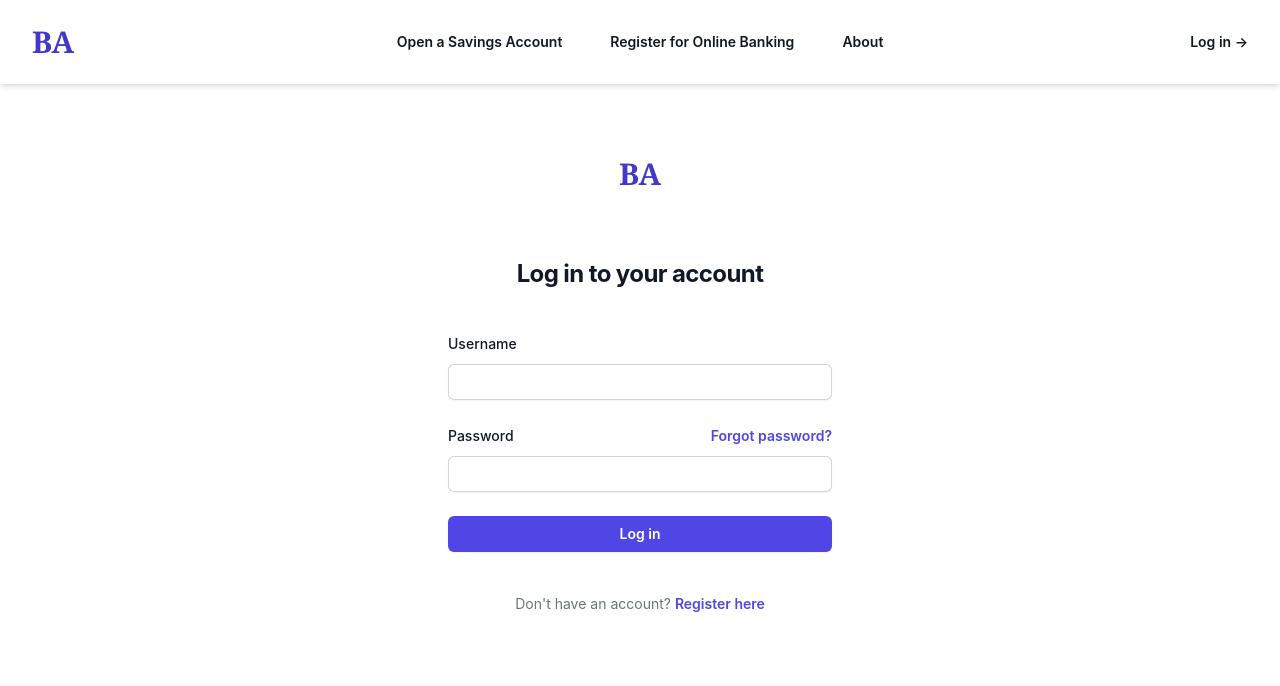
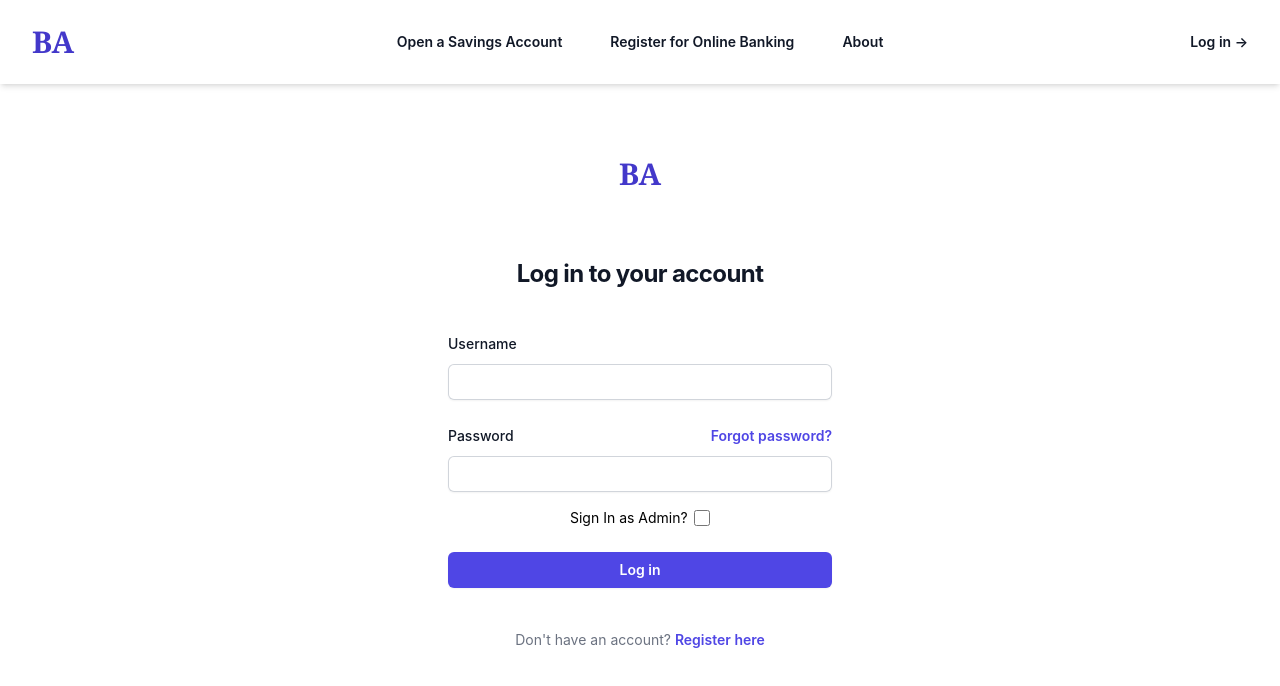
Before and after one commit to AtharvaUmbarkar/BankingApp, a React (Create React App) app in the folder frontend/: page /login in a window 1280 px wide. Shown: the top 686 px of the page. Built offline with nearby package versions, Linux system fonts and the light colour scheme.

Commit message:
Added Admin Login in Login Page

```diff
--- a/frontend/src/Component/Login.js
+++ b/frontend/src/Component/Login.js
@@ -13,25 +13,32 @@ const condition = (authUser) => authUser
 export default withAuthorization(condition, HOME)(() => {
   const [username, setUsername] = useState("")
   const [password, setPassword] = useState("")
+  const [admin, setAdmin] = useState(false);
   const navigate = useNavigate()
-  const { setUsernameInContext }  = useContext(UserContext)
+  const { setUsernameInContext } = useContext(UserContext)
 
 
   const handleSubmit = async (e) => {
     e.preventDefault();
-      if(username && password){
-          const response = await loginUser({username, password})
-          if(response){
-              if(response.data.aadhaarNumber){
+    if (username && password) {
+      try {
+        const response = await loginUser({ username, password }, admin)
+        console.log(response);
+        if (response) {
+          if (response.data.mobileNumber) {
             const toastId = toast.loading("Logging you in...")
             setTimeout(() => {
               setUsernameInContext(response.data)
               toast.dismiss(toastId)
-                      navigate("/")
+              if (admin) navigate("/")
+              else navigate("/user")
             }, 1000)
-              } else{
+          } else {
             toast.error("Login failed!")
           }
+        }
+      } catch (error) {
+        console.log(error.response.data);
       }
     }
   }
@@ -97,6 +104,17 @@ export default withAuthorization(condition, HOME)(() => {
                 onChange={(e) => setPassword(e.target.value)}
               />
             </div>
+            <div className="mt-4 flex flex-row items-center justify-center">
+              <label htmlFor="admin" className="mr-6 whitespace-nowrap text-sm">Sign In as Admin?</label>
+              <input
+                id="admin"
+                name="admin"
+                type="checkbox"
+                className="w-4 h-4"
+                value={admin}
+                onChange={(e) => setAdmin(!admin)}
+              />
+            </div>
           </div>
 
           <div>
--- a/frontend/src/Utilities/api.js
+++ b/frontend/src/Utilities/api.js
@@ -2,13 +2,23 @@ import axios from "axios";
 import { API_URL } from "./constants";
 
 
-export const loginUser = async (userCredentials) => {
+export const loginUser = async (userCredentials, admin) => {
+    if (!admin) {
         const response = await axios.post(`${API_URL}/Login`, JSON.stringify(userCredentials), {
             headers: {
                 "Content-Type": "application/json"
             }
         })
         return response;
+    }
+    else {
+        const response = await axios.post(`${API_URL}/LoginAdmin`, JSON.stringify(userCredentials), {
+            headers: {
+                "Content-Type": "application/json"
+            }
+        })
+        return response;
+    }
 }
 
 export const getAllBeneficiaries = async (currentUsername) => {
```
Lines whose indentation alone changed are shown as unchanged.
